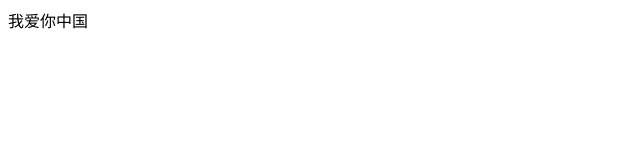
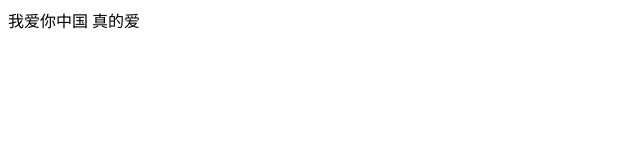
Before and after one commit to overlorad/firstspringboot, a plain HTML site: page index.html in a window 1280 px wide. Shown: the full height of the page, 0-640 px from the left. Drawn offline with Linux system fonts and the light colour scheme.

Commit message:
the second time

```diff
--- a/index.html
+++ b/index.html
@@ -6,5 +6,6 @@
 </head>
 <body>
     我爱你中国
+    真的爱
 </body>
 </html>
```
